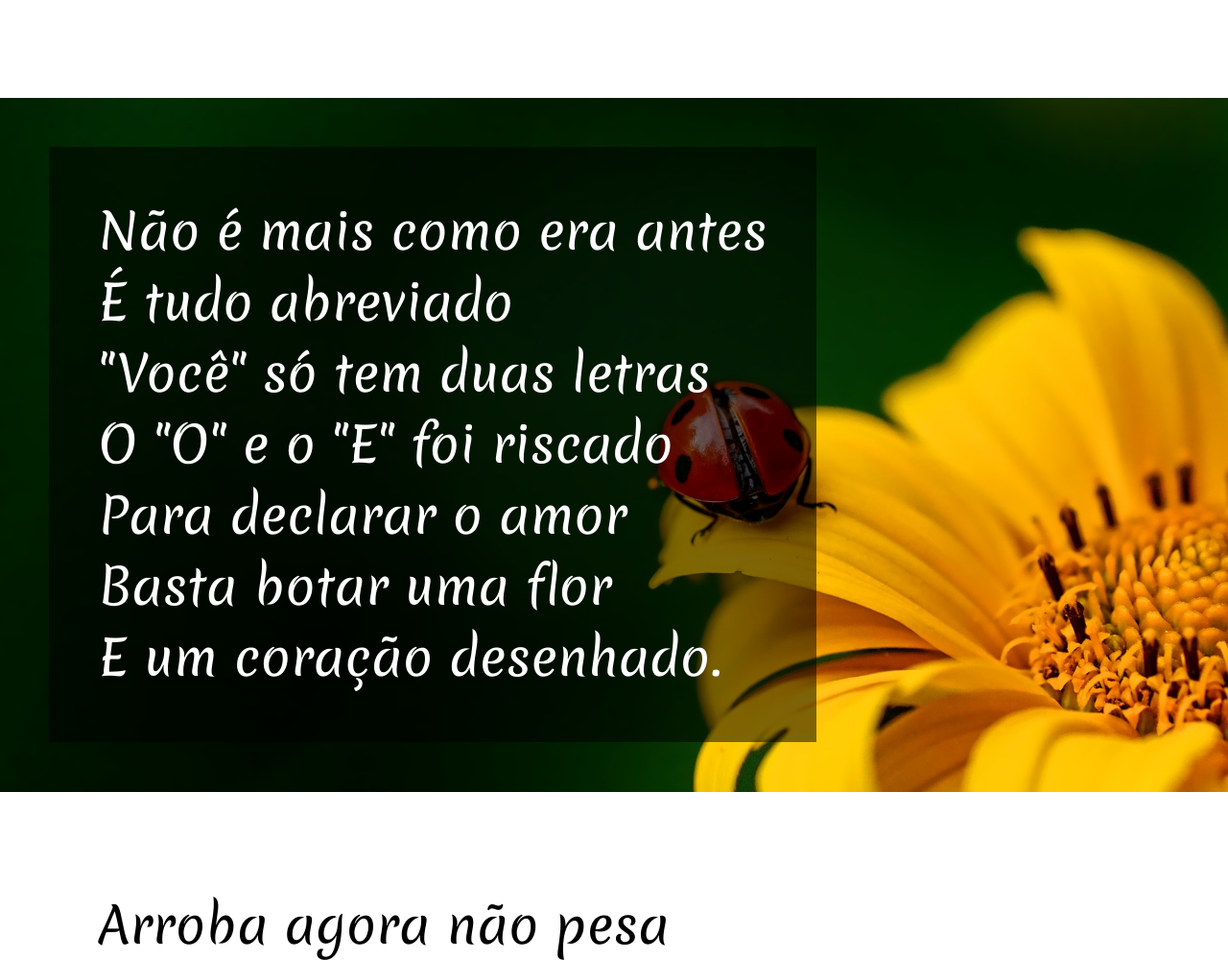
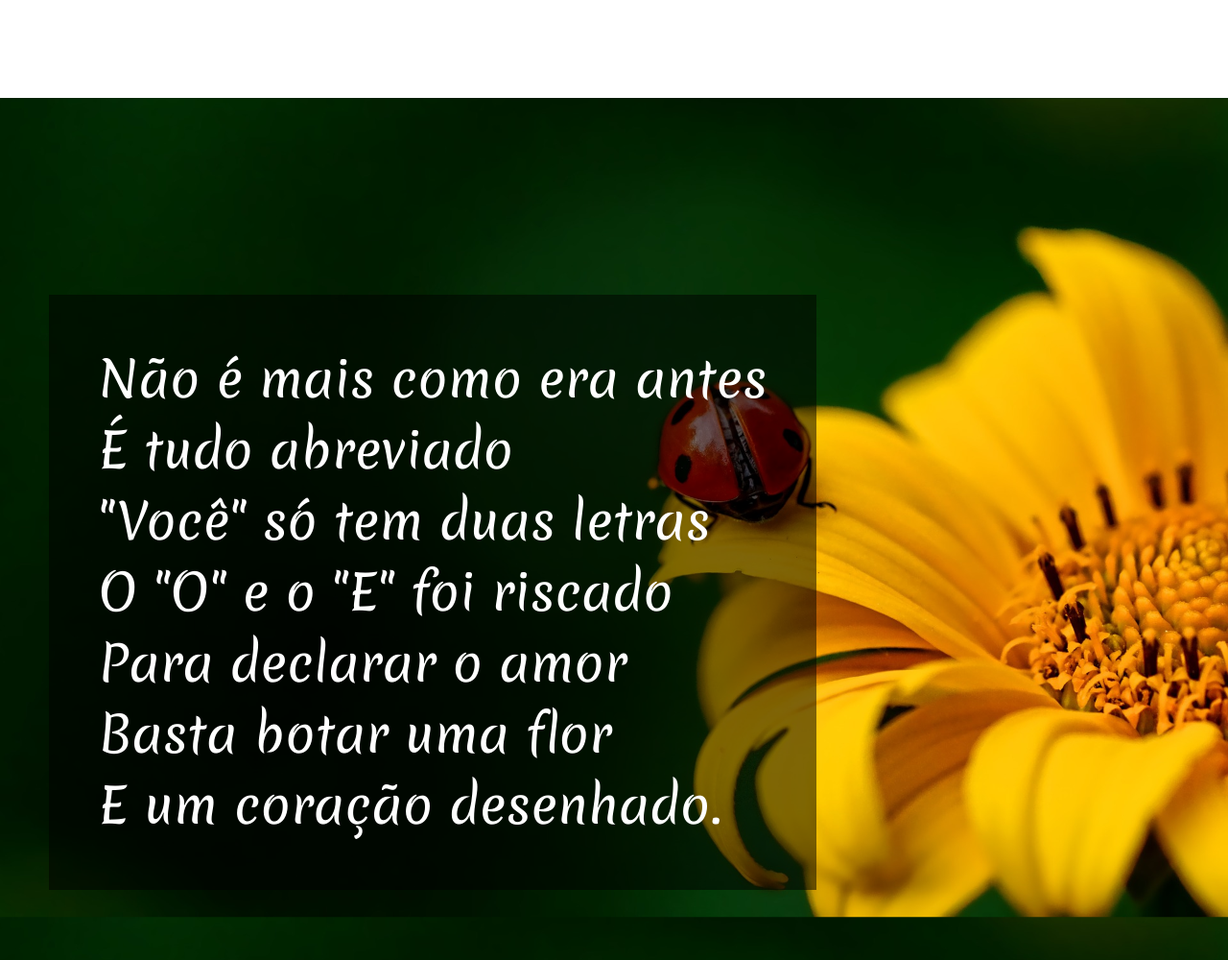
Before and after one commit to helderluisdasilva/site_cordel, a plain HTML site: page index.html in a window 1280 px wide. Shown: the part 778-1778 px from the top of the page at 96% size. Drawn offline with Linux system fonts and the light colour scheme.

Commit message:
Update style.css

```diff
--- a/css/style.css
+++ b/css/style.css
@@ -54,7 +54,7 @@ main p{
     background-size:cover;
     background-position: right middle;
     background-attachment:fixed;
-    padding:4vw;
+    padding:16vw 4vw;
 }
 
 #bg_imagem1 p, #bg_imagem2 p{
```
